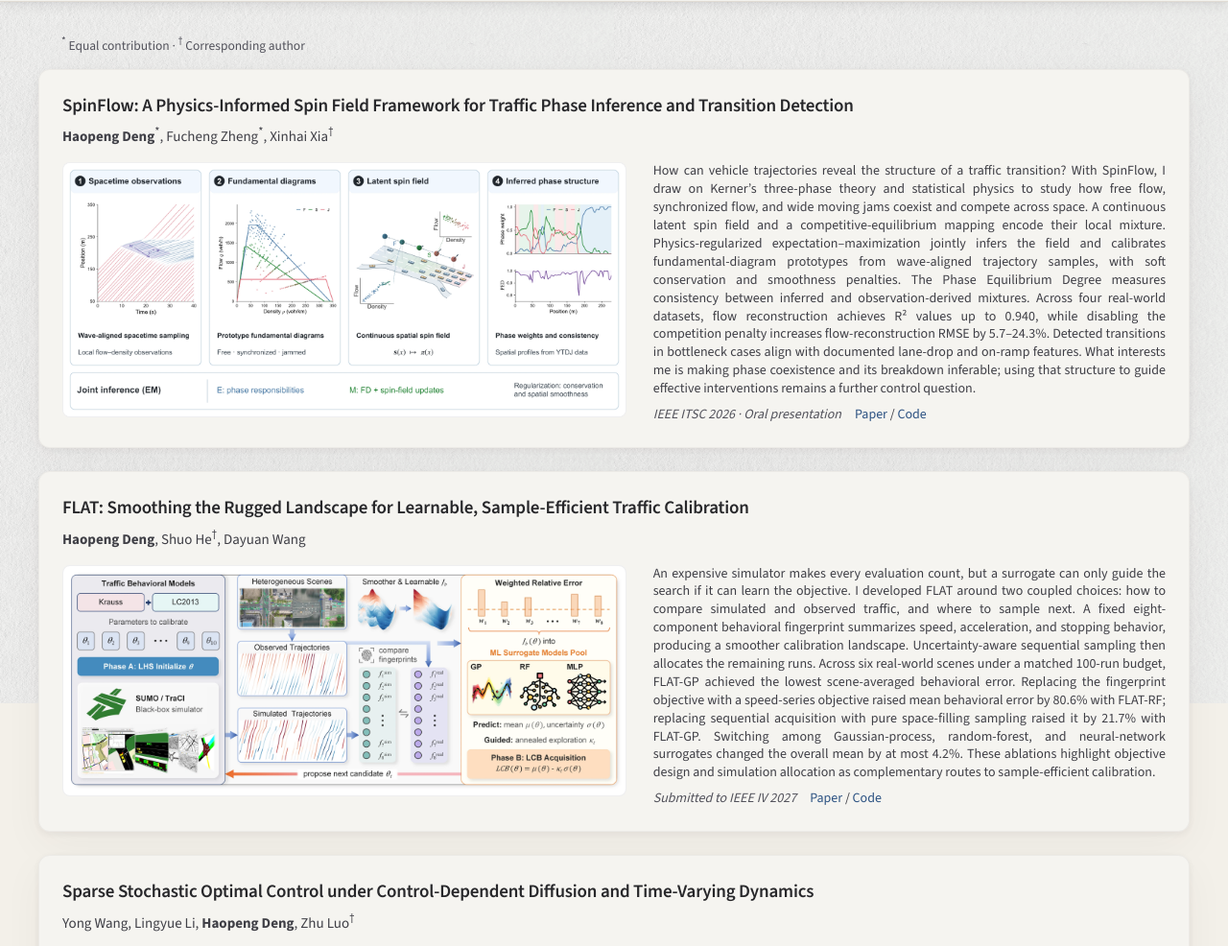
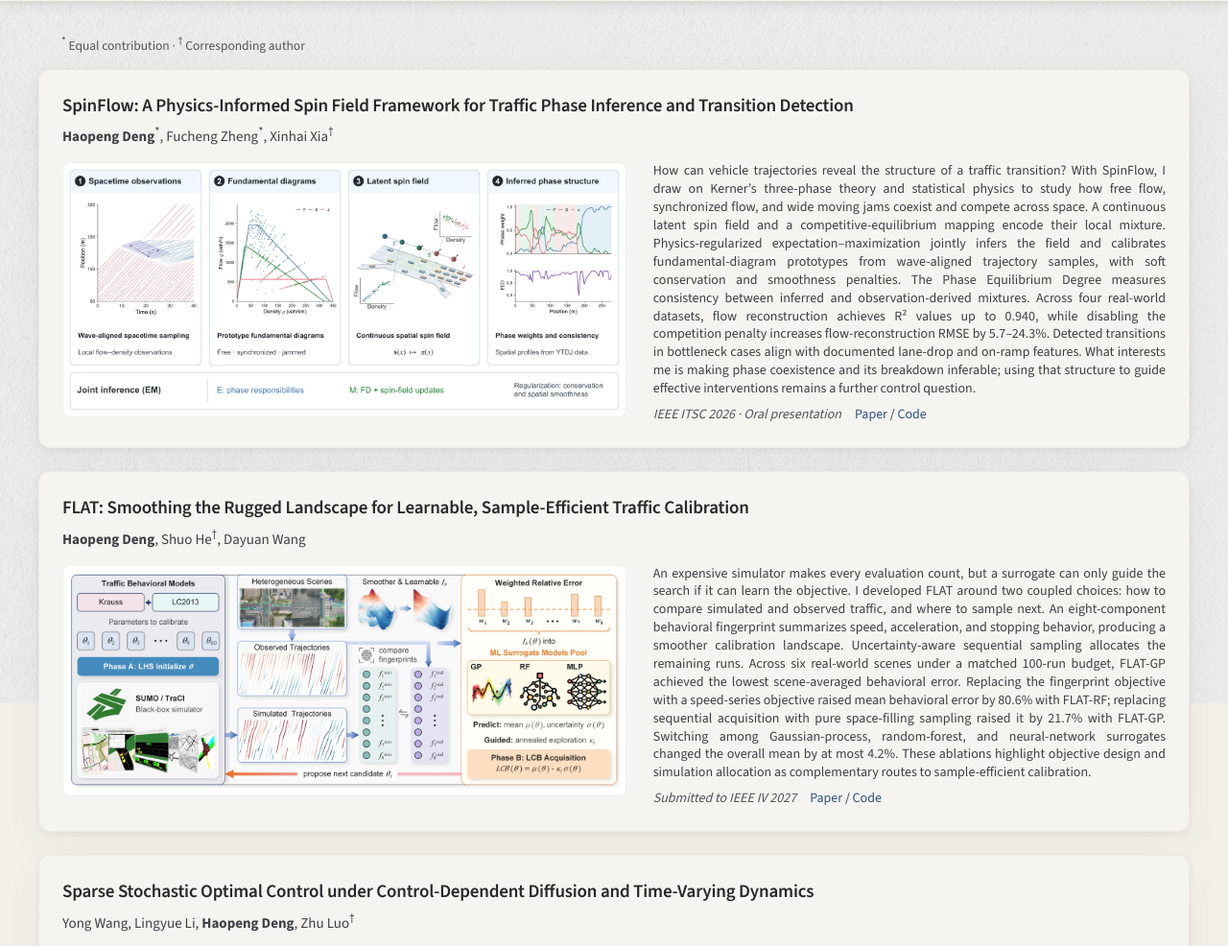
Before and after one commit to QianyHP/QianyHP.github.io, a plain HTML site: page research.html in a window 1280 px wide. Shown: the part 67-1053 px from the top of the page at 96% size. Drawn offline with nearby package versions, Linux system fonts and the light colour scheme.

Commit message:
Trim two words from FLAT description

```diff
--- a/research.html
+++ b/research.html
@@ -76,7 +76,7 @@
                         <a href="images/research-flat-v1.webp" target="_blank" aria-label="Open FLAT framework at full size"><img title="An eight-component behavioral fingerprint reshapes the objective; sequential surrogate-guided acquisition allocates the remaining simulation budget." loading="lazy" src="images/research-flat-v1.webp" alt="An eight-component behavioral fingerprint reshapes the objective; sequential surrogate-guided acquisition allocates the remaining simulation budget." decoding="async"></a>
                     </figure>
             <div class="research-copy">
-                <p class="research-description text-justify">An expensive simulator makes every evaluation count, but a surrogate can only guide the search if it can learn the objective. I developed FLAT around two coupled choices: how to compare simulated and observed traffic, and where to sample next. A fixed eight-component behavioral fingerprint summarizes speed, acceleration, and stopping behavior, producing a smoother calibration landscape. Uncertainty-aware sequential sampling then allocates the remaining runs. Across six real-world scenes under a matched 100-run budget, FLAT-GP achieved the lowest scene-averaged behavioral error. Replacing the fingerprint objective with a speed-series objective raised mean behavioral error by 80.6% with FLAT-RF; replacing sequential acquisition with pure space-filling sampling raised it by 21.7% with FLAT-GP. Switching among Gaussian-process, random-forest, and neural-network surrogates changed the overall mean by at most 4.2%. These ablations highlight objective design and simulation allocation as complementary routes to sample-efficient calibration.</p>
+                <p class="research-description text-justify">An expensive simulator makes every evaluation count, but a surrogate can only guide the search if it can learn the objective. I developed FLAT around two coupled choices: how to compare simulated and observed traffic, and where to sample next. An eight-component behavioral fingerprint summarizes speed, acceleration, and stopping behavior, producing a smoother calibration landscape. Uncertainty-aware sequential sampling allocates the remaining runs. Across six real-world scenes under a matched 100-run budget, FLAT-GP achieved the lowest scene-averaged behavioral error. Replacing the fingerprint objective with a speed-series objective raised mean behavioral error by 80.6% with FLAT-RF; replacing sequential acquisition with pure space-filling sampling raised it by 21.7% with FLAT-GP. Switching among Gaussian-process, random-forest, and neural-network surrogates changed the overall mean by at most 4.2%. These ablations highlight objective design and simulation allocation as complementary routes to sample-efficient calibration.</p>
                 <div class="research-publication">
                     <p class="research-status"><em>Submitted to IEEE IV 2027</em></p>
                     <p class="research-links"><a href="https://arxiv.org/abs/2610.04337" target="_blank" rel="noopener noreferrer">Paper</a> / <a href="https://github.com/QianyHP/FLAT-calibration" target="_blank" rel="noopener noreferrer">Code</a></p>
```
